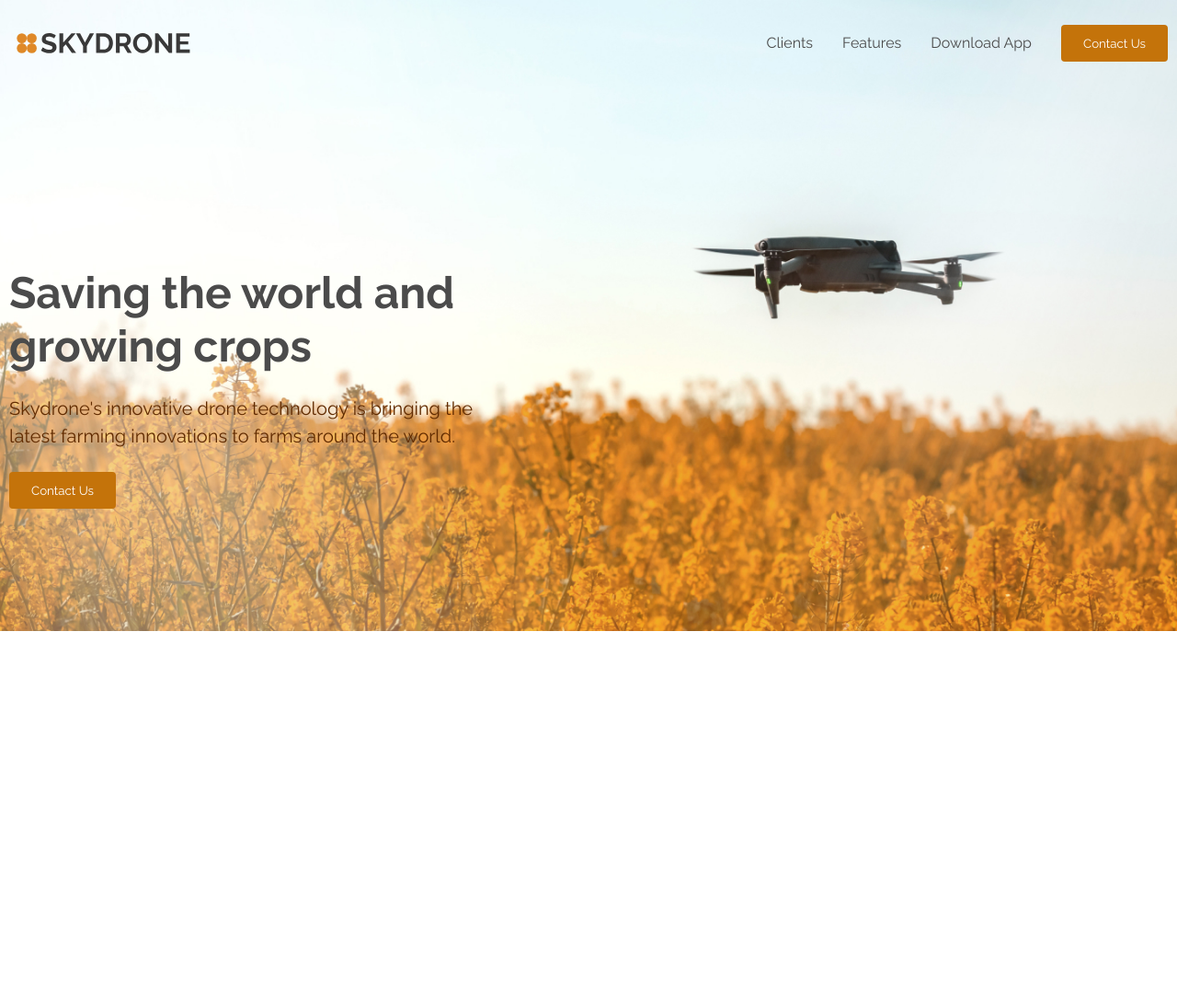
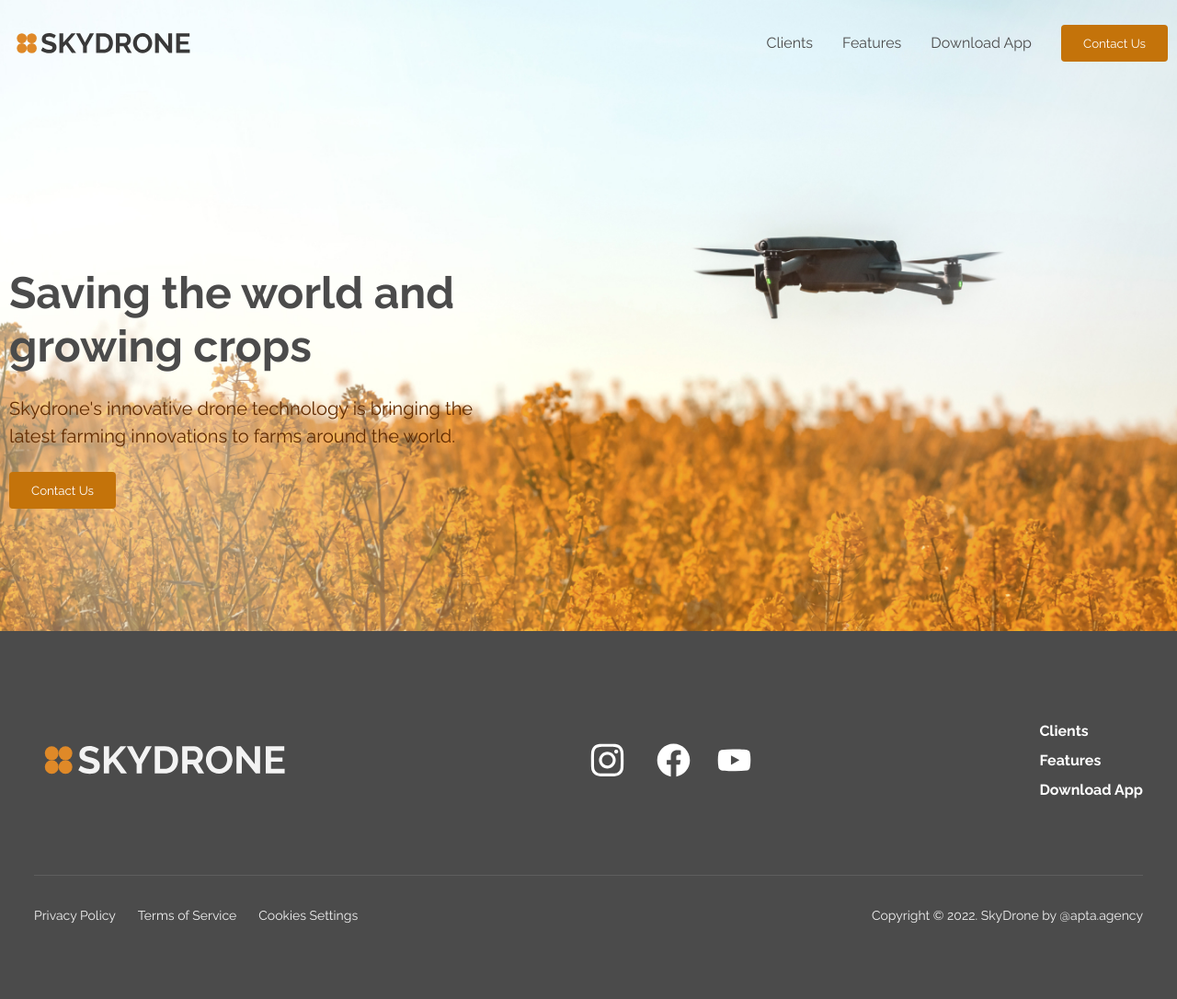
Before and after one commit to PetrKulko/skydrone, a plain HTML site: page index.html in a window 1280 px wide. Shown: the whole page at 92% size. Before the commit the page ends 800 px from the top, so only its background shows below. Drawn offline with Linux system fonts and the light colour scheme.

Commit message:
created footer

```diff
--- a/index.html
+++ b/index.html
@@ -9,6 +9,7 @@
     <link rel="stylesheet" href="./styles/style.css">
     <link rel="stylesheet" href="./styles/header.css">
     <link rel="stylesheet" href="./styles/media.css">
+    <link rel="stylesheet" href="./styles/footer.css">
 </head>
 <body>
     <header class="header">
@@ -46,6 +47,43 @@
             </div>
         </div>
     </div>
+    <footer class="footer">
+        <div class="container">
+            <div class="footer-inner">
+                <div class="footer-main">
+                    <div class="footer-logo">
+                        <a href="/">
+                            <img src="./src/footer/logo_footer.svg" alt="logotype">
+                        </a>
+                    </div>
+                    <ul class="footer-social">
+                            <li>
+                                <a href="#"><img src="./src/footer/instagram.svg" alt="instagram"></a>
+                            </li>
+                            <li>
+                                <a href="#"><img src="./src/footer/facebook.svg" alt="facebook"></a>
+                            </li>
+                                <li>
+                                <a href="#"><img src="./src/footer/youtube.svg" alt="youtube"></a>
+                            </li>
+                    </ul>
+                    <ul class="footer-links">
+                        <li><a href="#">Clients</a></li>
+                        <li><a href="#">Features</a></li>
+                        <li><a href="#">Download App</a></li>
+                    </ul>
+                </div>
+                <div class="footer-bottom">
+                    <ul class="footer-list">
+                        <li><a href="#">Privacy Policy</a></li>
+                        <li><a href="#">Terms of Service</a></li>
+                        <li><a href="#">Cookies Settings</a></li>
+                    </ul>
+                    <div class="footer-info">Copyright © 2022. SkyDrone by @apta.agency</div>
+                </div>
+            </div>
+        </div>
+    </footer>
 
     <script src="/scripts/main.js"></script>
 </body>
--- /dev/null
+++ b/styles/footer.css
@@ -0,0 +1,63 @@
+.footer {
+    padding: 80px 0;
+    line-height: 1.5;
+    background-color: var(--primary-color);
+}
+
+.footer-inner {
+    padding: 0 27px;
+}
+
+.footer-inner a {
+    transition: color .3s ease;
+}
+
+.footer-inner a:hover {
+    color: var(--secondary-color);
+}
+
+.footer-main {
+    padding-bottom: 64px;
+    margin-bottom: 33px;
+    display: flex;
+    justify-content: space-between;
+    align-items: center;
+    gap: 36px;
+    border-bottom: 1px solid #5e5e5e;
+}
+
+.footer-social {
+    display: flex;
+    align-items: center;
+    column-gap: 29px;
+}
+
+.footer-links {
+    display: flex;
+    flex-direction: column;
+    gap: 8px;
+    font-weight: 700;
+    color: #fff;
+}
+
+.footer-links a {
+    color: inherit;
+}
+
+.footer-bottom {
+    display: flex;
+    justify-content: space-between;
+    align-items: center;
+    column-gap: 30px;
+    font-size: 14px;
+    color: #f3f3f3;
+}
+
+.footer-list {
+    display: flex;
+    column-gap: 24px;
+}
+
+.footer-list a {
+    color: inherit;
+}
--- a/styles/media.css
+++ b/styles/media.css
@@ -8,10 +8,31 @@
 }
 
 @media (max-width: 768px) {
-    .nav-list{
+    .nav-list {
         font-size: 14px;
         column-gap: 15px;
         flex-wrap: wrap;
+    }
+
+    .footer-main {
+        flex-direction: column;
+        justify-content: center;
+        align-items: center;
+        text-align: center;
+    }
+
+    .footer-bottom {
+        flex-direction: column;
+        row-gap: 24px;
+    }
+
+    .footer-list {
+        flex-direction: column;
+        row-gap: 24px;
+    }
+
+    .footer-info {
+        text-align: center;
     }
 }
 
--- a/styles/style.css
+++ b/styles/style.css
@@ -8,6 +8,10 @@
 body {
     font: normal 400 16px/1.3 Raleway, sans-serif;
     color: var(--primary-color);
+}
+
+.none {
+    display: none;
 }
 
 .title {
```
Also changed, not shown: src/footer/facebook.svg (added), src/footer/instagram.svg (added), src/footer/logo_footer.svg (added), src/footer/youtube.svg (added).
